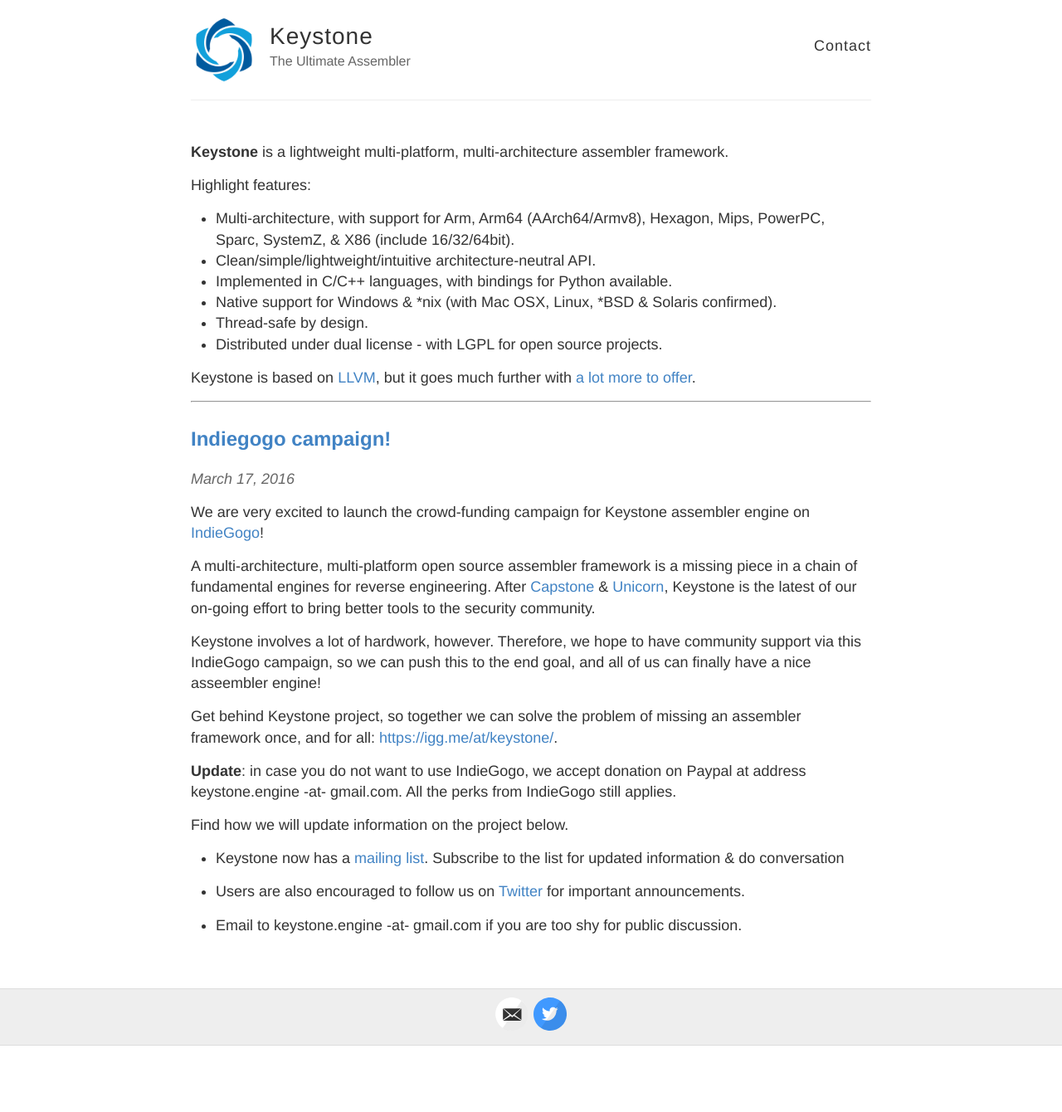
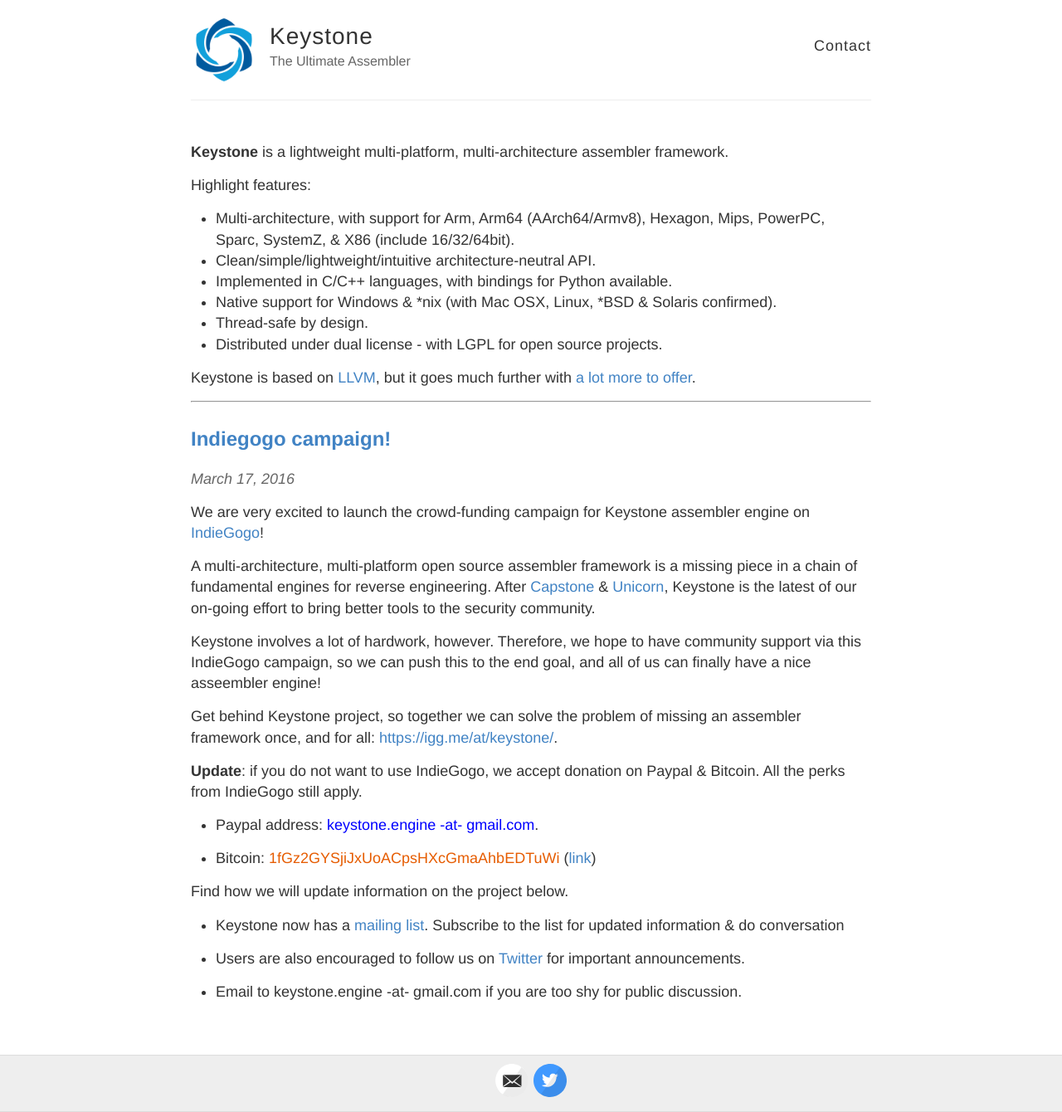
Before and after one commit to keystone-engine/keystone-engine.github.io, a Jekyll site: the page built from index.html, in a window 1280 px wide. Shown: the whole page at 83% size. Built offline with Jekyll 4.4.1, drawn with Linux system fonts in a browser that asks for light colours; before the commit the page ends 1260 px from its top, so only the background shows below that.

Commit message:
add Bitcoin address

```diff
--- a/_posts/2016-03-17-indiegogo.md
+++ b/_posts/2016-03-17-indiegogo.md
@@ -12,7 +12,11 @@
 
 Get behind Keystone project, so together we can solve the problem of missing an assembler framework once, and for all: [https://igg.me/at/keystone/](https://igg.me/at/keystone/).
 
-**Update**: in case you do not want to use IndieGogo, we accept donation on Paypal at address keystone.engine -at- gmail.com. All the perks from IndieGogo still applies.
+**Update**: if you do not want to use IndieGogo, we accept donation on Paypal & Bitcoin. All the perks from IndieGogo still apply.
+
+- Paypal address: <font color="blue">keystone.engine -at- gmail.com</font>.
+
+- Bitcoin: <font color="#E65C00">1fGz2GYSjiJxUoACpsHXcGmaAhbEDTuWi</font> ([link](bitcoin:1fGz2GYSjiJxUoACpsHXcGmaAhbEDTuWi?message=donation))
 
 Find how we will update information on the project below.
 
```
